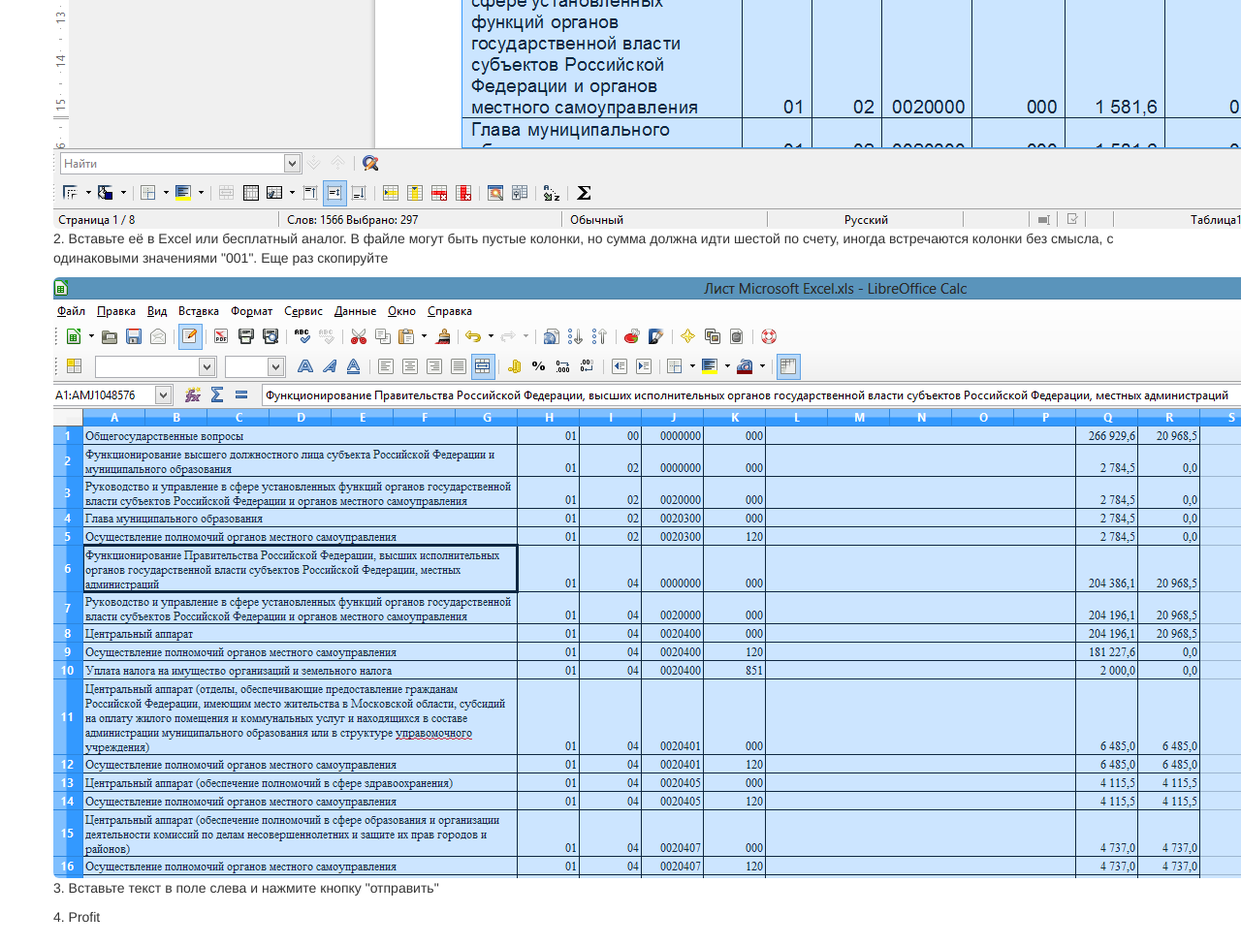
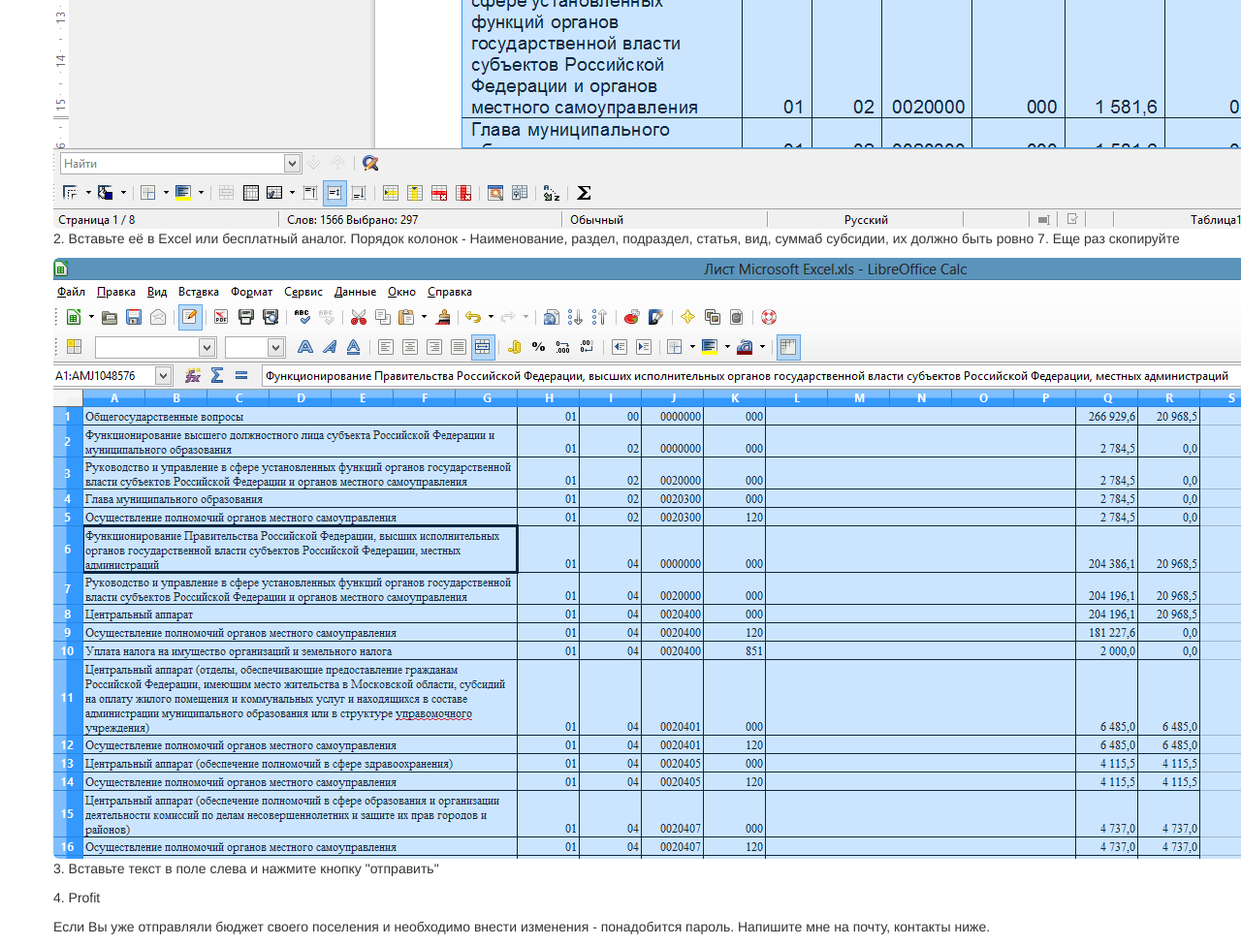
Before and after one commit to Kulikovpavel/Budget, a Python web app: template templates/upload.html in a window 1280 px wide; the page is wider, and only the part inside the window is pictured. Shown: the part 1348-2324 px from the top of that part at 97% size. Before the commit the page ends 2300 px from the top of that part, so only its background shows below. Run offline with Jinja, Linux system fonts and the light colour scheme; the template is opened without the code that fills it, so the values that code supplies are empty; some libraries are stand-ins or nearby versions.

Commit message:
nice table, round, change tables

```diff
--- a/templates/upload.html
+++ b/templates/upload.html
@@ -48,12 +48,11 @@
             <h1>Подготовка таблицы</h1>
             <p>1. Скопируйте таблицу из файла бюджета</p>
             <img src="/img/first_step.png" class="img-rounded">
-            <p>2. Вставьте её в Excel или бесплатный аналог. В файле могут быть пустые колонки,
-                но сумма должна идти шестой по счету, иногда встречаются колонки без смысла,
-                с одинаковыми значениями "001". Еще раз скопируйте</p>
+            <p>2. Вставьте её в Excel или бесплатный аналог. Порядок колонок - Наименование, раздел, подраздел, статья, вид, суммаб субсидии, их должно быть ровно 7. Еще раз скопируйте</p>
             <img src="/img/excel.png" class="img-rounded">
             <p>3. <i class="icon-arrow-left"></i>Вставьте текст в поле слева и нажмите кнопку "отправить"</p>
             <p>4. Profit <i class="icon-ok"></i></p>
+            <p>Если Вы уже отправляли бюджет своего поселения и необходимо внести изменения - понадобится пароль. Напишите мне на почту, контакты ниже.</p>
         </div><!-- /span4 -->
     </div><!-- /row -->
 </div> <!-- /container -->
```
